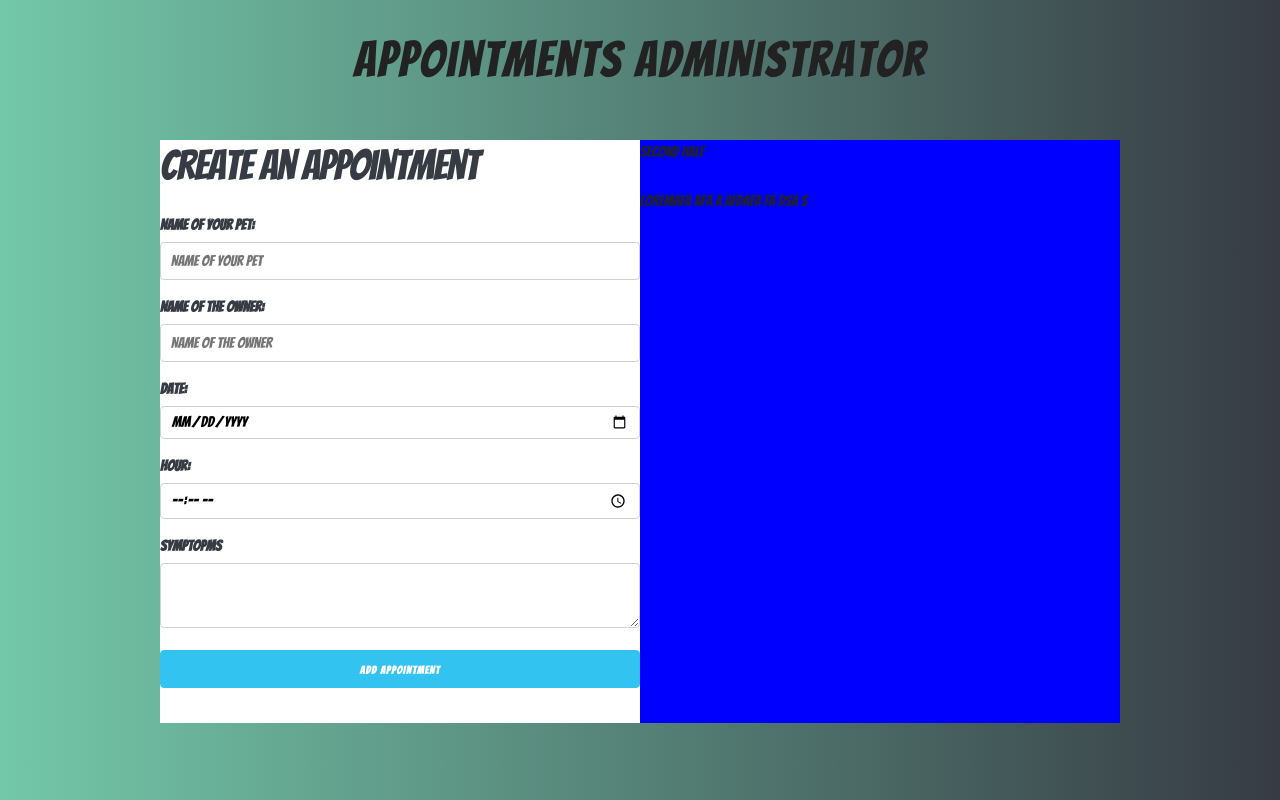
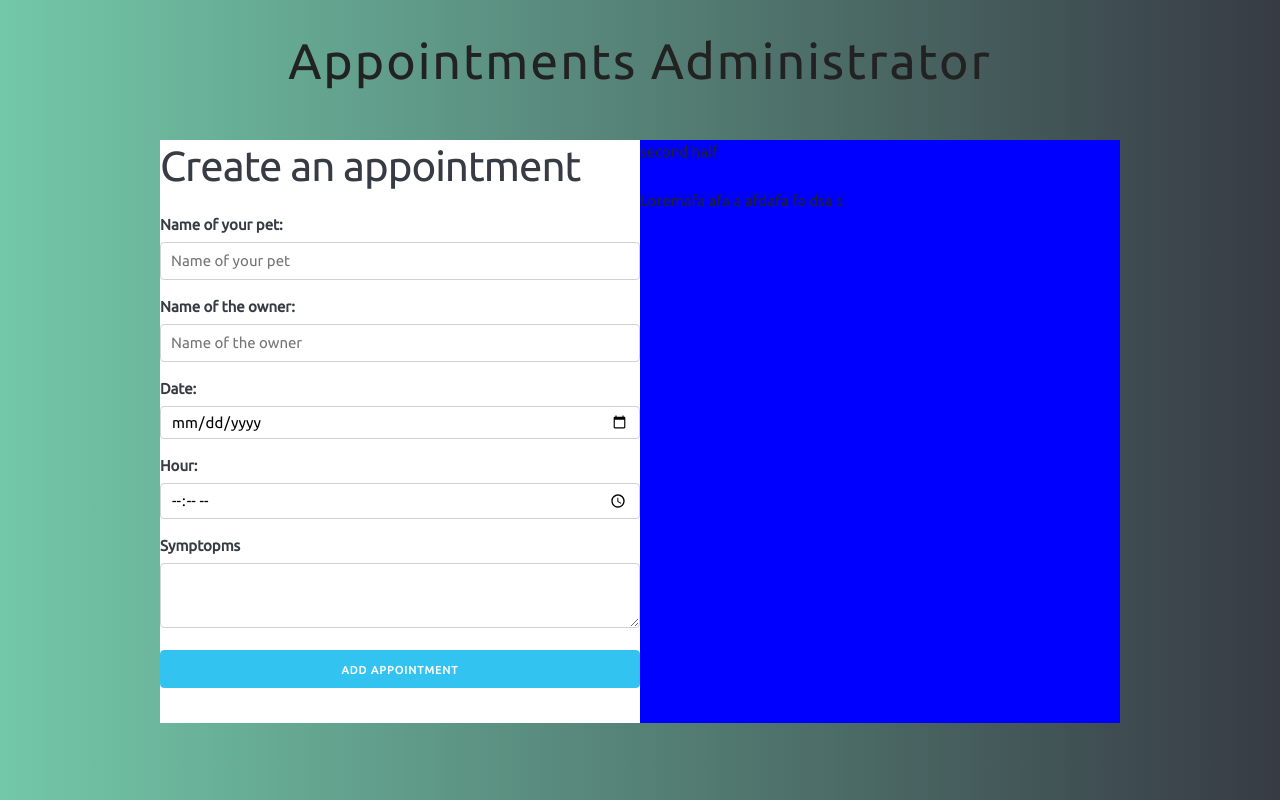
Before and after one commit to AntonioSalazar/react-appointments, a React (Create React App) app: page / in a window 1280 px wide. Built offline with nearby package versions, Linux system fonts and the light colour scheme.

Commit message:
working in the form component

```diff
--- a/public/index.html
+++ b/public/index.html
@@ -15,7 +15,7 @@
       user's mobile device or desktop. See https://developers.google.com/web/fundamentals/web-app-manifest/
     -->
     <link rel="manifest" href="%PUBLIC_URL%/manifest.json" />
-    <link href="https://fonts.googleapis.com/css?family=Bangers&display=swap" rel="stylesheet">
+    <link href="https://fonts.googleapis.com/css?family=Ubuntu&display=swap" rel="stylesheet">
     <!--
       Notice the use of %PUBLIC_URL% in the tags above.
       It will be replaced with the URL of the `public` folder during the build.
--- a/src/components/Form.js
+++ b/src/components/Form.js
@@ -1,7 +1,24 @@
-import React, {Fragment} from 'react';
+import React, {Fragment, useState} from 'react';
+
 
 
 const Form = () => {
+    //create the state of the appointments
+
+    const [appointment, setAppointment ] = useState({
+        pet: '',
+        owner: '',
+        date: '',
+        hour: '',
+        symptoms: ''
+    });
+
+    //this function will get executed each time the user writes something in the input tag
+    const setAppointmentState = () => {
+        console.log('writing');
+    }
+
+
     return (
         <Fragment>
             <h2>Create an appointment</h2>
@@ -12,6 +29,7 @@ const Form = () => {
                     name="pet"
                     className='u-full-width'
                     placeholder="Name of your pet"
+                    onChange={setAppointmentState}
                 />
 
                 <label>Name of the owner:</label>
@@ -20,6 +38,7 @@ const Form = () => {
                     name="owner"
                     className='u-full-width'
                     placeholder="Name of the owner"
+                    onChange={setAppointmentState}
                 />
 
                 <label>Date:</label>
@@ -27,6 +46,7 @@ const Form = () => {
                     type="date"
                     name="date"
                     className='u-full-width'
+                    onChange={setAppointmentState}
                 />
 
                 <label>Hour:</label>
@@ -34,12 +54,14 @@ const Form = () => {
                     type="time"
                     name="hour"
                     className='u-full-width'
+                    onChange={setAppointmentState}
                 />
 
                 <label>Symptopms</label>
                 <textarea
                     className='u-full-width'
                     name="symptoms"
+                    onChange={setAppointmentState}
                 ></textarea>
 
                 <button
--- a/src/index.scss
+++ b/src/index.scss
@@ -23,9 +23,9 @@ html {
 
 body {
   font-family: sans-serif;
-  font-weight: 200;
+  font-weight: 400;
   line-height: 1.6;
-  font-family: 'Bangers', cursive;
+  font-family: 'Ubuntu', sans-serif;
   background-image: linear-gradient(to right , var(--color-primary), var(--color-secondary));
   background-size: cover;
   background-repeat: no-repeat;
```
